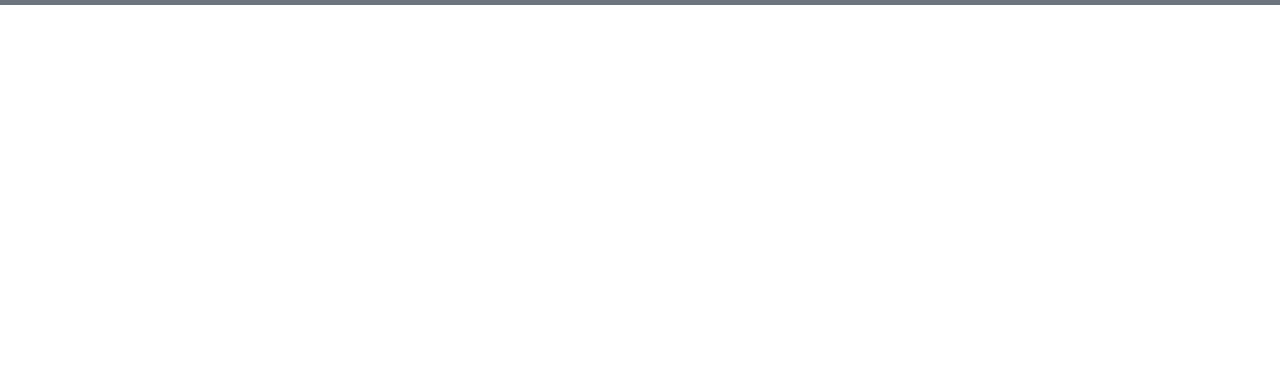
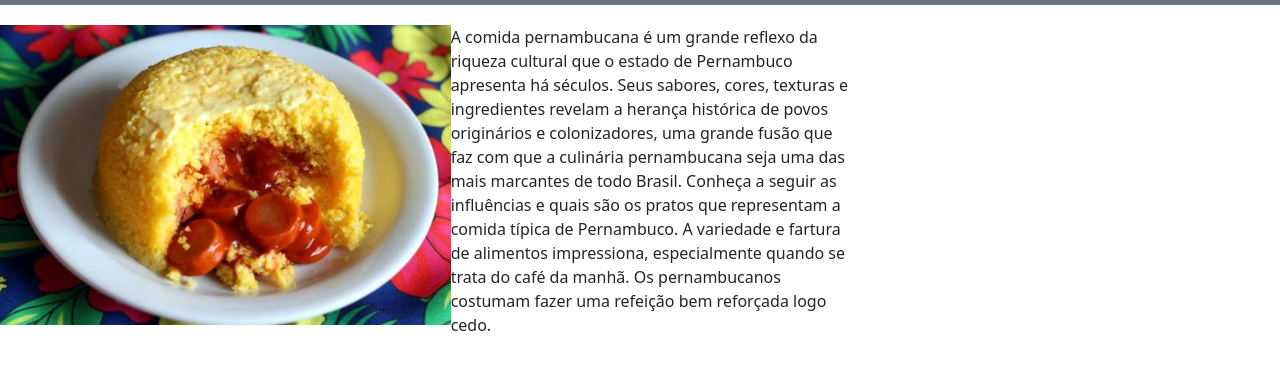
Before and after one commit to maiara150/projeto_culinario-, a plain HTML site: page index.html in a window 1280 px wide. Shown: the part 51-420 px from the top of the page. Drawn offline with nearby package versions, Linux system fonts and the light colour scheme.

Commit message:
add section menu

```diff
--- a/index.html
+++ b/index.html
@@ -19,7 +19,7 @@
               <div class="collapse navbar-collapse" id="navbarSupportedContent">
                 <ul class="navbar-nav me-auto mb-2 mb-lg-0">
                   <li class="nav-item">
-                    <a class="nav-link active" aria-current="page" href="#">Menu</a>
+                    <a class="nav-link active" aria-current="page" href="#menu">Menu</a>
                   </li>
                   <li class="nav-item">
                     <a class="nav-link" href="#">Historia</a>
@@ -45,8 +45,23 @@
               </div>
             </div>
           </nav>
+    </header>
+    <main>
+        <section id="menu">
+            <div id="texto">
+                <div id="imagem_conteiner">
+                    <img src="./cuscuz.jpg" style="height: 300px;" class="img-fluid">
+                </div>
+                <div id="texto_conteiner">
+                    <p>A comida pernambucana é um grande reflexo da riqueza cultural que o estado de Pernambuco apresenta há séculos.
+                        Seus sabores, cores, texturas e ingredientes revelam a herança histórica de povos originários e colonizadores, uma grande fusão que faz com que a culinária pernambucana seja uma das mais marcantes de todo Brasil.
+                        Conheça a seguir as influências e quais são os pratos que representam a comida típica de Pernambuco. A variedade e fartura de alimentos impressiona, especialmente quando se trata do café da manhã. Os pernambucanos costumam fazer uma refeição bem reforçada logo cedo.</p>
+                </div>
+            </div>
+        </div>
+        </section>
 
-    </header>
+    </main>
 
 
 
--- a/src/css/style.css
+++ b/src/css/style.css
@@ -0,0 +1,19 @@
+#menu{
+    margin-top: 20px;
+}
+
+#texto{
+    display: flex;
+}
+
+#imagem_conteiner{
+    height: 100px;
+}
+
+#imagem_conteiner img{
+        height: 100%;
+}
+
+#texto_conteiner{
+    width: 400px;
+}
```
Also changed, not shown: cuscuz.jpg (added).
